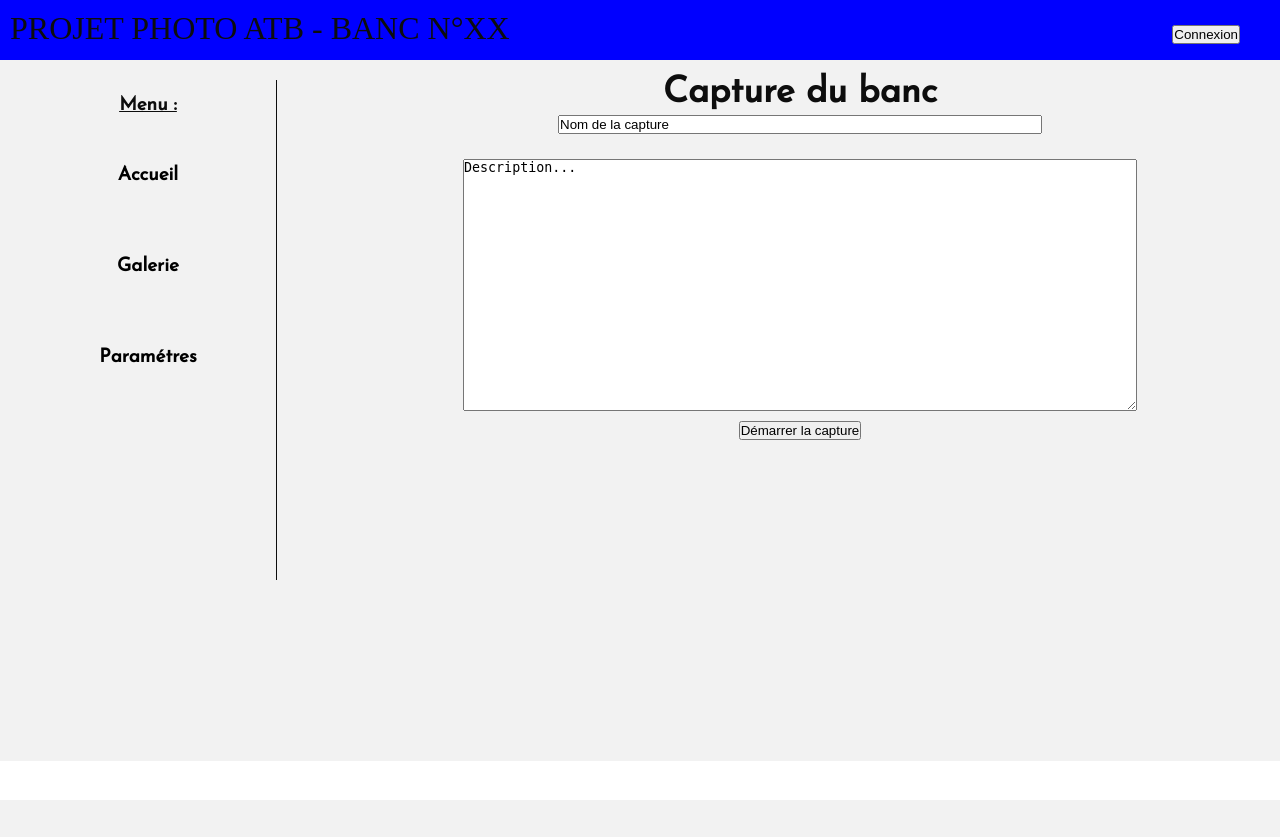
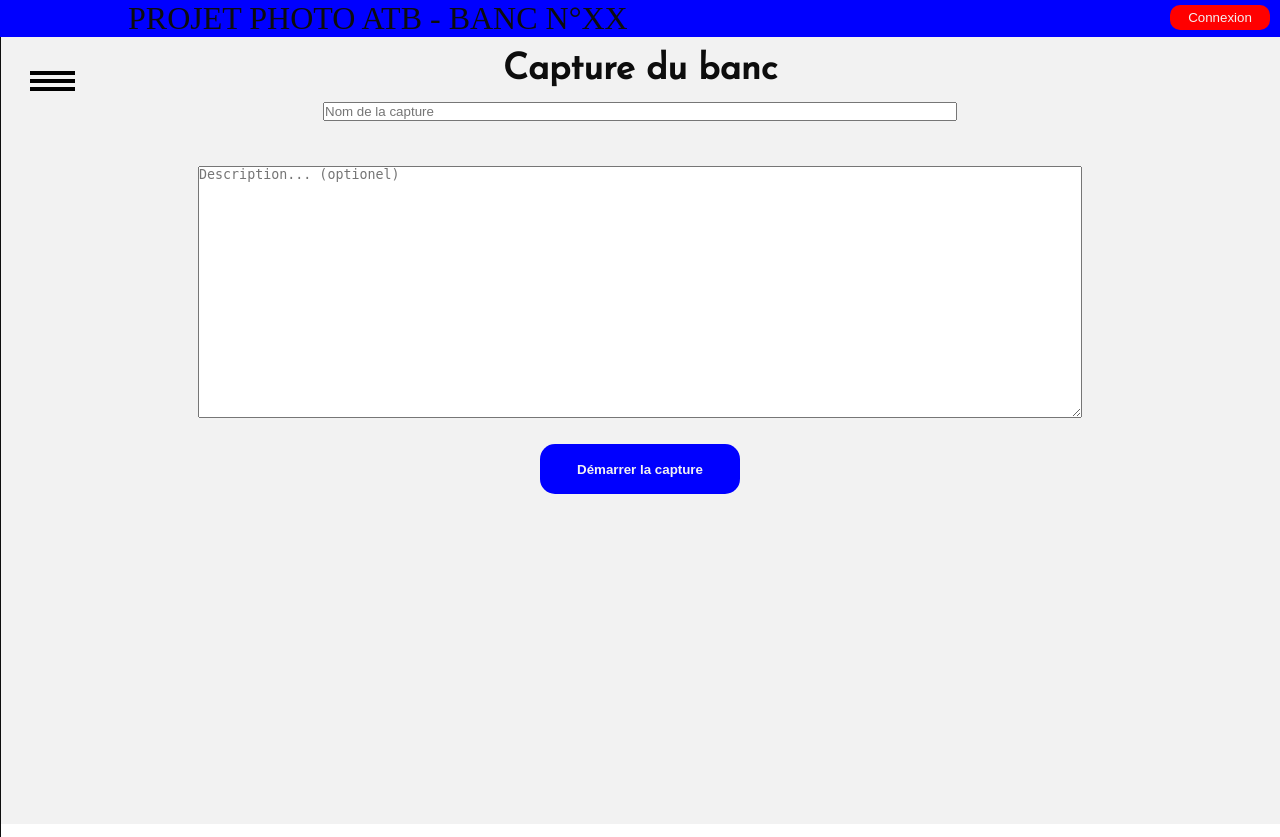
Before and after one commit to Swinir/SAE-24_Experimental_XTRA_Photo, a PHP site: page / in a window 1280 px wide. Before the commit the page ends 800 px from the top, so only its background shows below. Run offline with PHP 8.4, Linux system fonts and the light colour scheme.

Commit message:
Add files via upload
V1 site

```diff
--- /dev/null
+++ b/header.php
@@ -0,0 +1,6 @@
+<header>
+  <a href="index.php">
+    PROJET PHOTO ATB - BANC N°XX
+  </a>
+  <button class="connexion" type="submit">Connexion</button>
+</header>
--- /dev/null
+++ b/index.php
@@ -0,0 +1,32 @@
+<!DOCTYPE html>
+<html lang="fr">
+    <head>
+        <meta charset="UTF-8">
+        <link rel="stylesheet" href="style.css">
+        <title></title>
+    </head>
+    <body>
+
+      <?php
+      include("header.php");
+      include("menu.php");
+      ?>
+
+        <section id="main">
+
+            <h1>Capture du banc</h1>
+            <form method="post" action='action.php'>
+
+                  <p><input type="text" name="nom" id="nom" placeholder="Nom de la capture">
+                  </p>
+                  <br>
+
+                  <p><textarea type="textarea" rows="5" cols="40" id="description" placeholder="Description... (optionel)" ></textarea>
+                  </p>
+
+                  <p><input type="button" value="Démarrer la capture"></p>
+
+        </section>
+
+    </body>
+</html>
--- /dev/null
+++ b/menu.php
@@ -0,0 +1,24 @@
+<nav id="sidebar">
+  <div class="bouton-app" onclick="apparaitre()">
+      <span></span>
+      <span></span>
+      <span></span>
+  </div>
+  <br>
+  <span>Menu :</span><br><br>
+    <ul>
+        <li><a href="index.php">Accueil</a></li>
+        <li><a href="gallerie.php">Galerie</a></li>
+        <li><a href="para.php">Paramétres</a></li>
+
+    </ul>
+
+</nav>
+<div id="cacher">
+</div>
+<script>
+function apparaitre() {
+  document.getElementById('sidebar').classList.toggle('active');
+  document.getElementById('cacher').classList.toggle('active');
+}
+</script>
--- a/style.css
+++ b/style.css
@@ -7,9 +7,7 @@
   padding: 0px;
 }
 
-/*POUR LA POLICE UTILISEE*/
-
-
+/* PAGE PRINCIPALE*/
 html{
     font-family: circular;
     color: #0D0D0D;
@@ -20,46 +18,59 @@
 
 header{
     background-color: blue;
-    height: 40px;
     font-size: xx-large;
     text-align: left;
-    padding: 10px;
-    padding-right: 40px;
+
 }
 
 header a{
   text-decoration: none;
   color: #0D0D0D;
   float: none;
+    margin-left: 10%;
+}
+
+.connexion{
+    color: #f2f2f2;
+    background-color: red;
+    height: 25px;
+    width: 100px;
+    border: none;
+    border-radius: 10px;
+    float: right;
+    margin: 5px 10px 5px;
 
 }
-header span{
-    float: right;
-    align-self: center;
-}
-
-/*CONTENANT PAGE INDEX*/
+/*CONTENANT DE LA PAGE*/
 
 #main{
     background-color: #F2F2F2;
     font-size: x-large;
     height: auto;
-    padding-left: 25%;
+    right: 0;
+    left: 0;
     text-align: center;
     font-family: 'Josefin Sans', sans-serif;
     padding-top: 15px;
     padding-bottom: 25%;
-
+    position: absolute; z-index: 1;
 }
-input[type=text] {
-    width: 50%;
-
-  }
-textarea[type=textarea] {
-    width: 70%;
-    height : 250px
+#main p{
+    padding: 10px;
+}
+#cacher{
+  left: 0;
+  right: 0;
+  bottom: 0;
+  top: 38px;
+  display: none;
+  position: absolute; z-index: 2;
+  background-color: rgba(0,0,0,0.5);
 }
 
+#cacher.active{
+  display: block;
+}
 .photo{
     text-align: center;
     padding: 50px ;
@@ -67,38 +78,45 @@
     background-color: white;
 }
 
-#main2{
-    background-color: #F2F2F2;
-    font-size: x-large;
-    height: auto;
-    padding-left: 25%;
-    text-align: left;
-    font-family: 'Josefin Sans', sans-serif;
-    padding-top: 6%;
-    padding-bottom: 25%;
-
-}
-#main2 li{
+#main li{
     list-style-type: none;
     padding-bottom: 10px;
 }
 
-#main2 a{
+#main a{
     display: block;
     text-decoration: none;
     color: black;
     border-bottom: 2px solid transparent;
 }
-#main2 a:hover{
+
+#main a:hover{
     color: blue;
     border-bottom: 2px solid;
     border-color: blue;
+}
+
+input[type=button]{
+    background-color: blue;
+    color: #F2F2F2;
+    border: none;
+    border-radius: 15px;
+    height: 50px;
+    width: 200px;
+    font-weight: bolder;
+}
+
+.para{
+  margin-left: 25%;
+  text-align: left;
+  padding-top: 6%;
 }
 
 .afflogs{
     text-align: center;
     padding: 50px ;
     height: 500px;
+    margin-left: 50px;
     margin-right: 50px;
     background-color: white;
 }
@@ -107,63 +125,110 @@
     text-align: left;
     padding: 50px ;
     height: 500px;
+    margin-left: 50px;
     margin-right: 50px;
     background-color: white;
 }
+
 .affusers button{
     float: right;
 }
+
 .affusers .g{
     background-color: grey;
 }
+
 .affusers .b{
     background-color: #f2f2f2;
 }
 
-.retour {
-    text-decoration: none;
-    color: black;
-    float: left;
+/*POUR LES FOMRULAIRES*/
+input[type=text] {
+    width: 50%;
+
+  }
+
+textarea[type=textarea] {
+    width: 70%;
+    height : 250px
 }
-.retour:hover{
-    color: blue;
-    border-bottom: 2px solid;
-    border-color: blue;
-}
+
 /*BARRE DE NAVIGATION A GAUCHE*/
 
 nav{
     font-family: 'Josefin Sans', sans-serif;
     background-color: #F2F2F2;
-    margin: 20px;
     height: 500px;
     width: 20%;
     float: left;
     text-align: center;
     border-right: 1px solid #0D0D0D;
 }
+
 nav span{
     text-decoration: underline;
     font-size: 19px;
     font-weight: bold;
 
 }
+
 nav ul{
     list-style-type: none;
     font-size: 19px;
 }
+
 nav ul li {
-    padding: 35px;
+    /*padding: 35px;*/
     font-weight: bold;
 }
+
 nav a{
-    display: block;
+    /*display: block;*/
     text-decoration: none;
     color: black;
     border-bottom: 2px solid transparent;
 }
+
 nav a:hover{
     color: blue;
     border-bottom: 2px solid;
     border-color: blue;
 }
+
+/*BOUTON APPARITION*/
+
+
+#sidebar {
+    position: absolute;
+    width: 300px;
+    height: 100%;
+    background: #f2f2f2;
+    left: -300px;
+    transition: .4s;
+    z-index: 3;
+  }
+
+  #sidebar ul li {
+    padding: 26px 24px;
+  }
+
+  #sidebar .bouton-app {
+    position: absolute;
+    top: 30px;
+    left: 330px;
+  }
+
+  .bouton-app span {
+    width: 45px;
+    height: 4px;
+    background: #000;
+    display: block;
+    margin-top: 4px;
+    position: -webkit-sticky;
+    position: sticky;
+    top : 0;
+  }
+
+  #sidebar.active {
+    left: 0;
+  }
```
Also changed, not shown: gallerie.php (added, +43 -0 lines), logs.php (added, +26 -0 lines), para.php (added, +35 -0 lines), users.php (added, +32 -0 lines).
